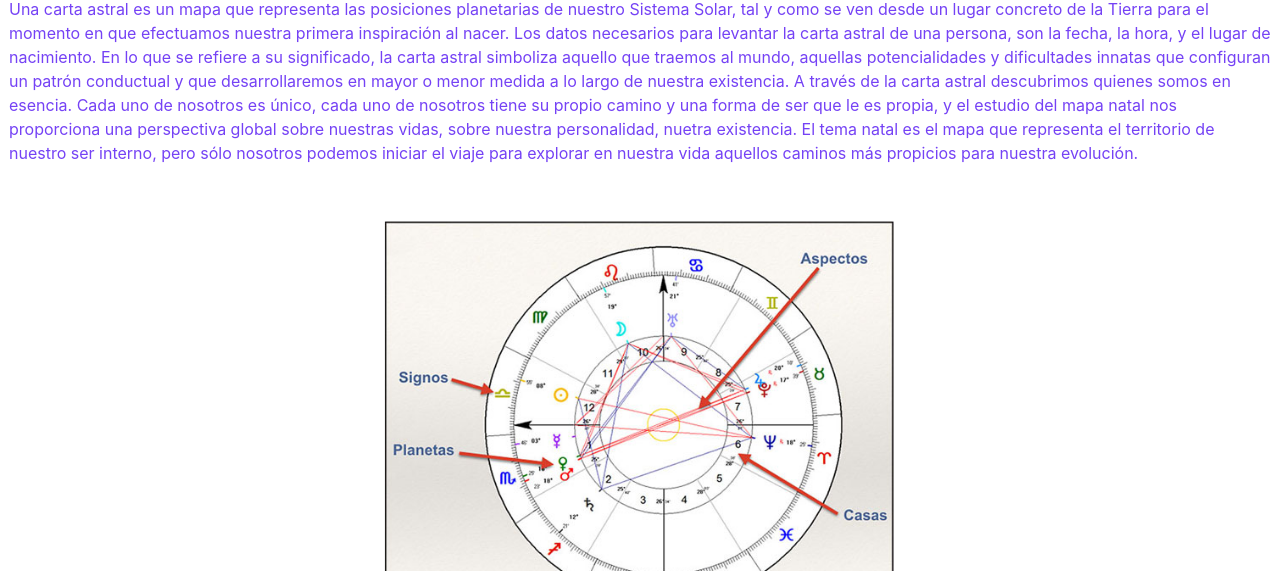
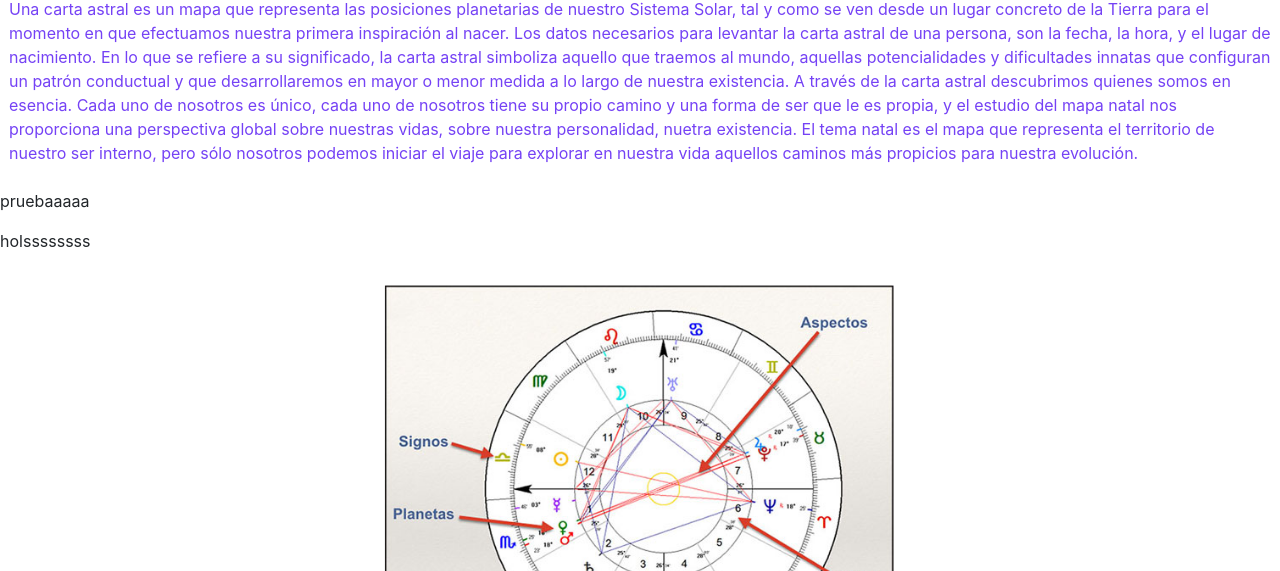
Before and after one commit to Eugeniavs92/coder_desafio, a website: page tuCarta.html in a window 1280 px wide. Shown: the part 229-800 px from the top of the page. Drawn offline with nearby package versions, Linux system fonts and the light colour scheme.

Commit message:
prueba en tu carta

```diff
--- a/tuCarta.html
+++ b/tuCarta.html
@@ -88,7 +88,8 @@
             </div>
         </div>
     </div>
-
+    <p>pruebaaaaa</p>
+    <p>holssssssss</p>
     <div class="centrarImagen">
         <img src="imagenes/GraficoCarta.png" class="ajustarImagen">
     </div>
```
